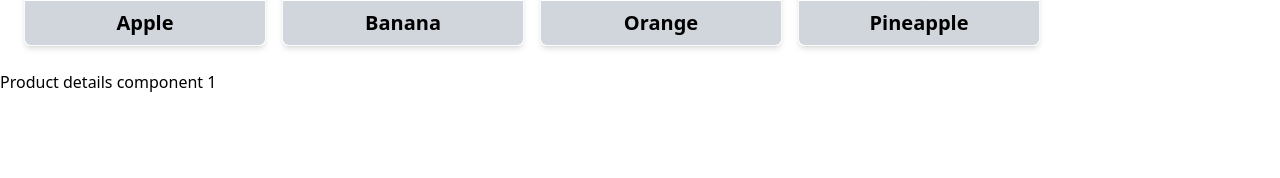
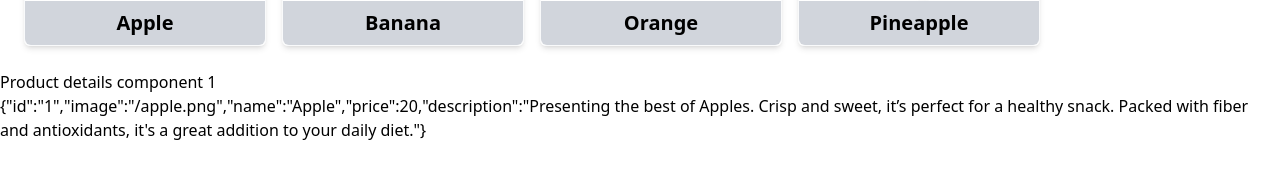
Before and after one commit to rensaputra/react19-bootcamp, a React (Create React App) app in the folder 06-ReactRouter/project/react-router-app/: page /products/1 in a window 1280 px wide. Shown: the part 328-506 px from the top of the page. Built offline with nearby package versions, Linux system fonts and the light colour scheme; grey boxes are pictures that could not be loaded.

Commit message:
feat: understanding useOutletContext hook

```diff
--- a/06-ReactRouter/project/react-router-app/src/components/ProductDetails.tsx
+++ b/06-ReactRouter/project/react-router-app/src/components/ProductDetails.tsx
@@ -1,11 +1,15 @@
-import { useParams } from "react-router";
-
+import { useOutletContext, useParams } from "react-router";
+import { Product } from "../types";
 const ProductDetails = () => {
-    const params = useParams();
-    const { id } = params;
-    return (
-        <div>Product details component {id}</div>
-    )
-}
+  const params = useParams();
+  const { id } = params;
+  const productObj: Product[] = useOutletContext();
+  const selectedProduct = productObj.find((product) => product.id === id);
+  return (
+    <div>
+      Product details component {id} <br /> {JSON.stringify(selectedProduct)}
+    </div>
+  );
+};
 
 export default ProductDetails;
--- a/06-ReactRouter/project/react-router-app/src/components/Products.tsx
+++ b/06-ReactRouter/project/react-router-app/src/components/Products.tsx
@@ -56,7 +56,7 @@ const Products = () => {
           </Link>
         ))}
       </div>
-      <Outlet />
+      <Outlet context={products} />
     </>
   );
 };
--- /dev/null
+++ b/06-ReactRouter/project/react-router-app/src/types/index.tsx
@@ -0,0 +1,7 @@
+export interface Product {
+  id: string;
+  image: string;
+  name: string;
+  price: number;
+  description: string;
+}
```
Also changed, not shown: 1 other file (tests, documents, lock files or other folders).
